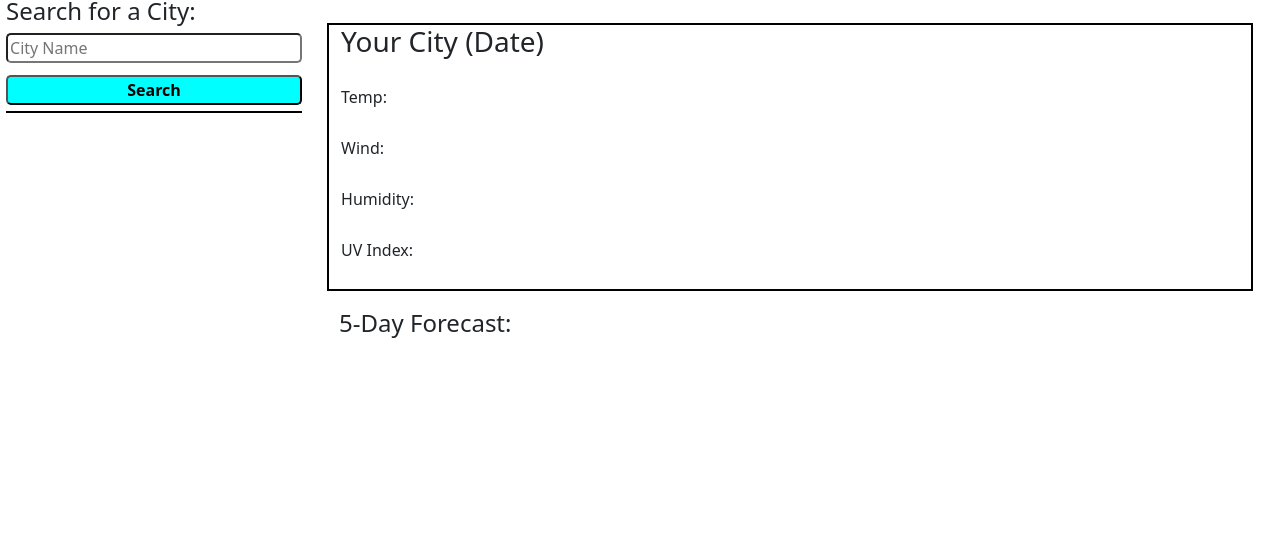
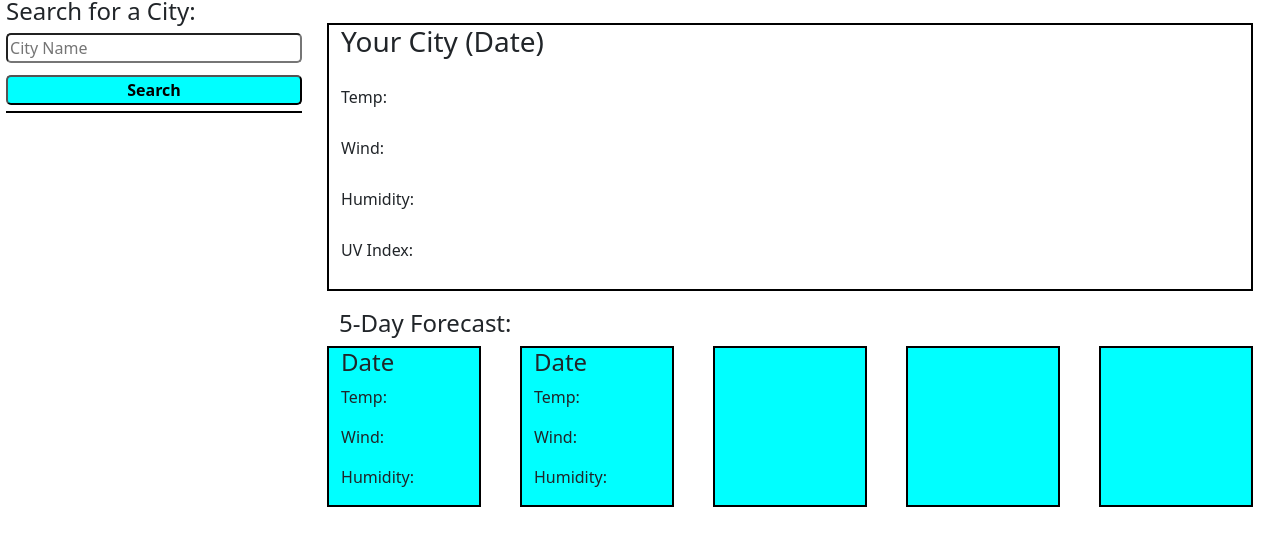
Before and after one commit to Cantalorian/weather-dashboard, a plain HTML site: page index.html in a window 1280 px wide. Shown: the part 79-624 px from the top of the page. Drawn offline with nearby package versions, Linux system fonts and the light colour scheme.

Commit message:
5day styling

```diff
--- a/assets/style.css
+++ b/assets/style.css
@@ -47,3 +47,12 @@
 .cityResults div {
   margin-bottom: 3%;
 }
+
+.fiveDay {
+  justify-content: space-between;
+}
+
+.col-2 {
+  border: 2px solid black;
+  background-color: aqua;
+}
--- a/index.html
+++ b/index.html
@@ -54,11 +54,35 @@
       <div class="row fiveDay">
         <h4>5-Day Forecast:</h4>
         <!-- add date, icon, temp, wind, and humidity to each span for 5 day -->
-        <span class="col-2 day1"></span>
-        <span class="col-2 day2"></span>
-        <span class="col-2 day3"></span>
-        <span class="col-2 day4"></span>
-        <span class="col-2 day5"></span>
+        <div class="col-2 day1">
+          <div class="date"><h4>Date</h4></div>
+          <div class="icon"></div>
+          <div class="temp1">
+            <p>Temp:</p>
+          </div>
+          <div class="wind1">
+            <p>Wind:</p>
+          </div>
+          <div class="humidity1">
+            <p>Humidity:</p>
+          </div>
+        </div>
+        <div class="col-2 day2">
+          <div class="date"><h4>Date</h4></div>
+          <div class="icon"></div>
+          <div class="temp2">
+            <p>Temp:</p>
+          </div>
+          <div class="wind2">
+            <p>Wind:</p>
+          </div>
+          <div class="humidity2">
+            <p>Humidity:</p>
+          </div>
+        </div>
+        <div class="col-2 day3"></div>
+        <div class="col-2 day4"></div>
+        <div class="col-2 day5"></div>
       </div>
     </div>
   </div>
```
